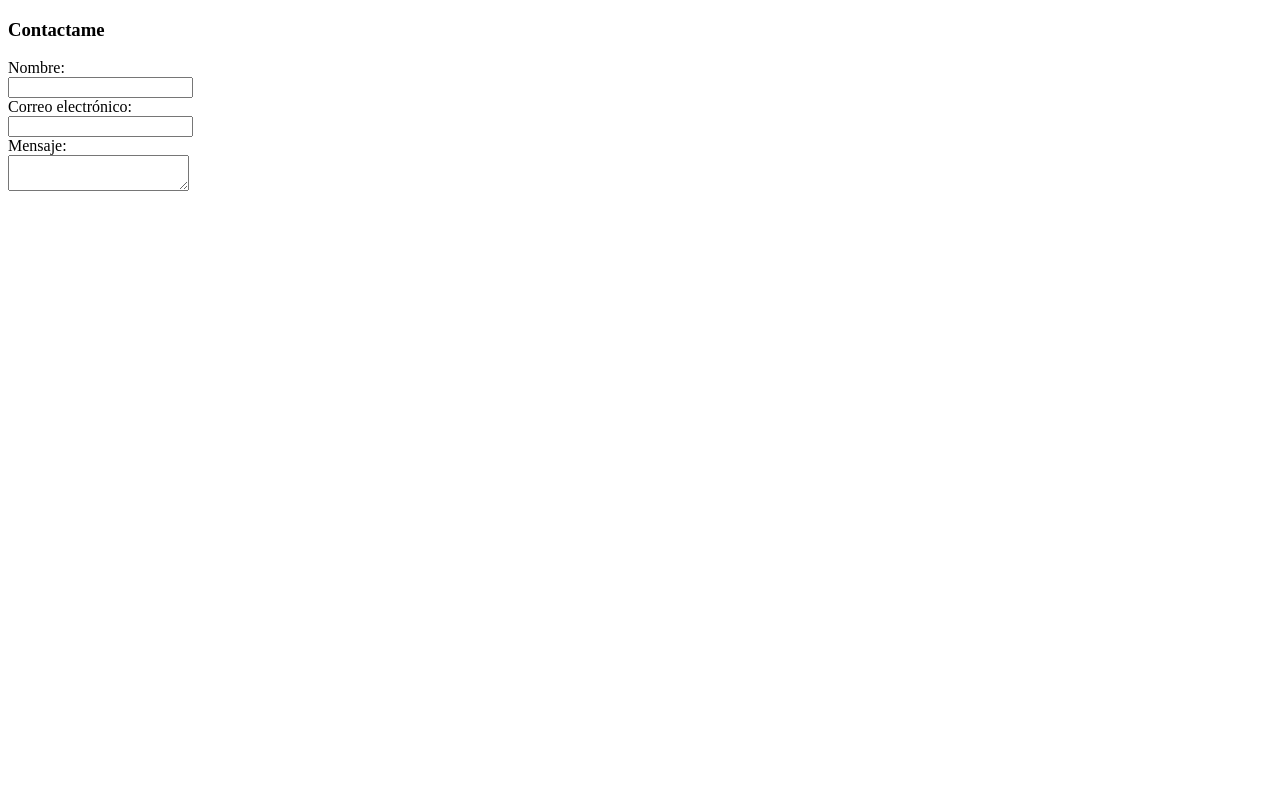
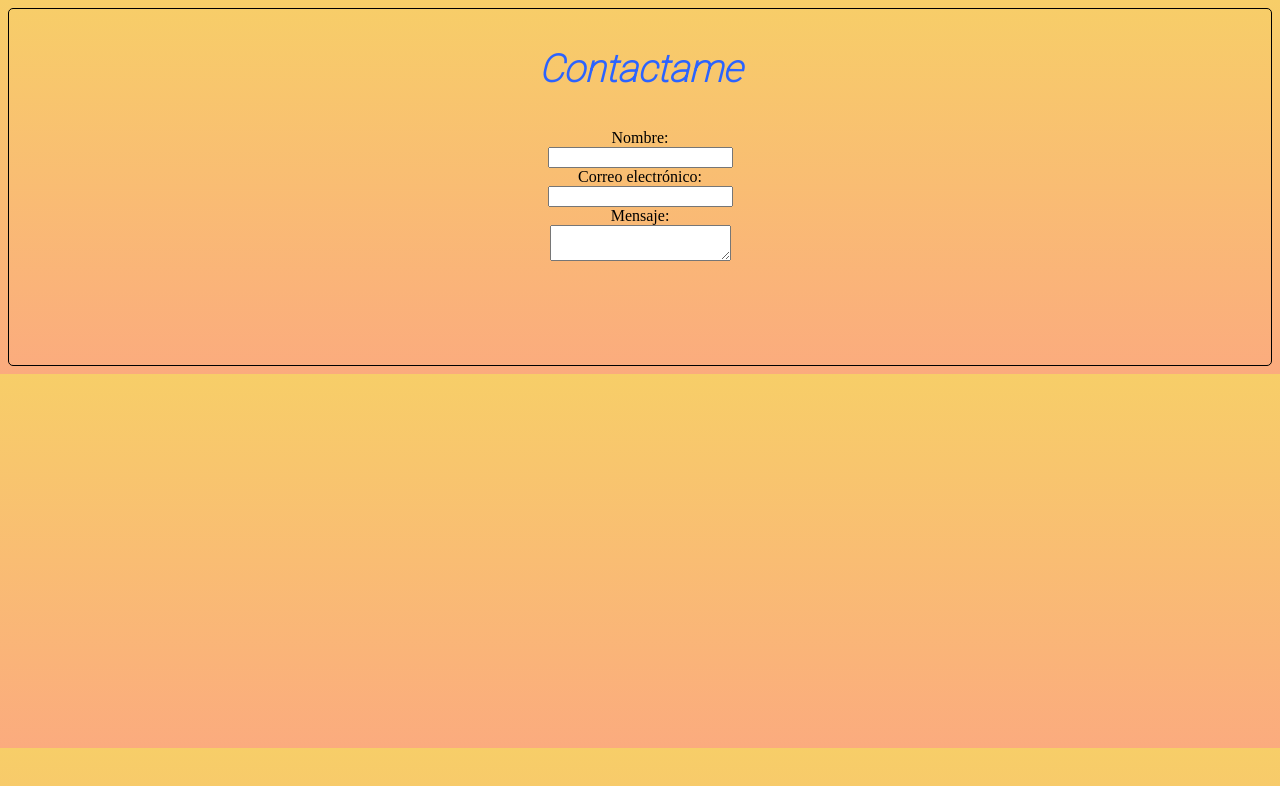
Before and after one commit to DBarzizza/M2U1, a plain HTML site: page Formulario.html in a window 1280 px wide. Drawn offline with Linux system fonts and the light colour scheme.

Commit message:
Subo update de la tarea

```diff
--- a/Formulario.html
+++ b/Formulario.html
@@ -5,6 +5,15 @@
     <meta charset="UTF-8">
     <meta http-equiv="X-UA-Compatible" content="IE=edge">
     <meta name="viewport" content="width=device-width, initial-scale=1.0">
+    <link rel="stylesheet" href="styleform.css">
+    <link rel="stylesheet" href="https://cdnjs.cloudflare.com/ajax/libs/font-awesome/6.4.0/css/all.min.css"
+        integrity="sha512-iecdLmaskl7CVkqkXNQ/ZH/XLlvWZOJyj7Yy7tcenmpD1ypASozpmT/E0iPtmFIB46ZmdtAc9eNBvH0H/ZpiBw=="
+        crossorigin="anonymous" referrerpolicy="no-referrer" />
+    <link rel="preconnect" href="https://fonts.googleapis.com">
+    <link rel="preconnect" href="https://fonts.gstatic.com" crossorigin>
+    <link href="https://fonts.googleapis.com/css2?family=Roboto:wght@100&display=swap" rel="stylesheet">
+
+
     <title>Contacto</title>
 </head>
 
--- /dev/null
+++ b/styleform.css
@@ -0,0 +1,19 @@
+body {
+    /*background-color: blanchedalmond;*/
+    background-color: #FBAB7E;
+    background-image: linear-gradient(0deg, #FBAB7E 0%, #F7CE68 100%);
+    border-radius: 5px;
+    border-color: black;
+    border-style: solid;
+    border-width: 1px;
+    text-align: center;
+    padding-bottom: 100px;
+}
+
+h3 {
+    font-family: 'Roboto', Verdana, Geneva, Tahoma, sans-serif;
+    text-align: center;
+    font-style: italic;
+    font-size: 38px;
+    color: rgb(43, 99, 255);
+}
```
Also changed, not shown: style.css (+7 -1 lines).
